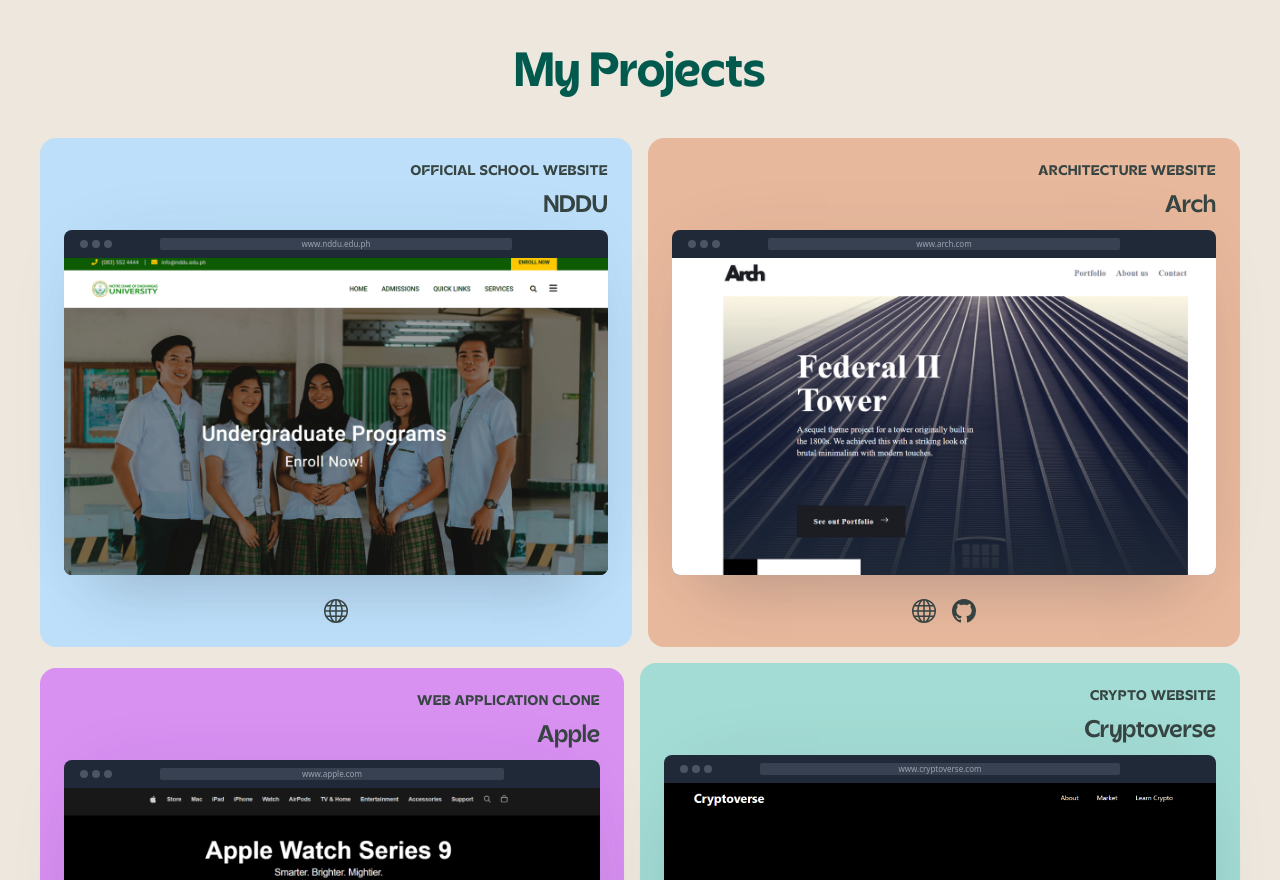
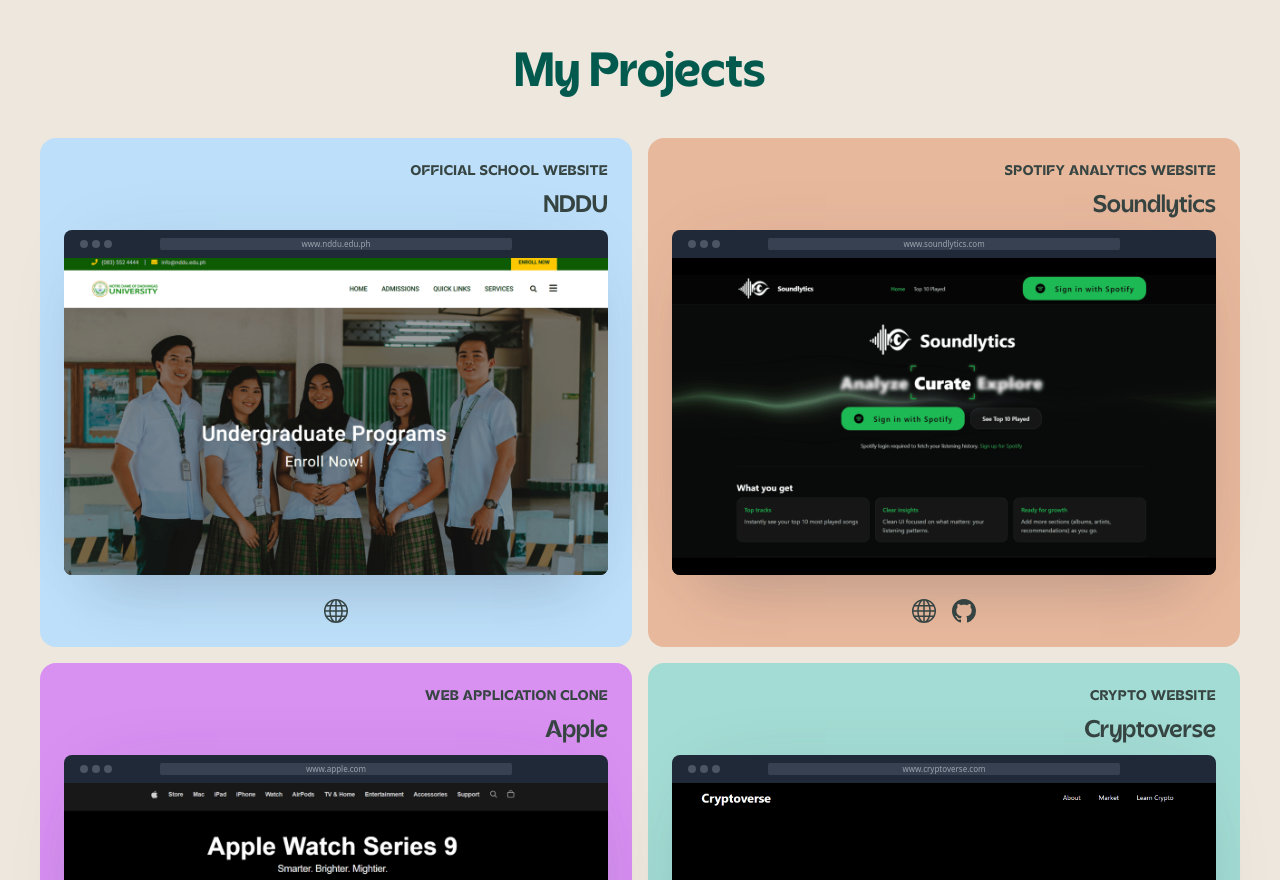
Before and after one commit to jamltg/dev-portfolio, a React (Vite) app: page / in a window 1280 px wide. Shown: the part 1900-2780 px from the top of the page. Built offline with nearby package versions, Linux system fonts and the light colour scheme.

Commit message:
Add soundlytics project in portfolio and add tech stack

```diff
--- a/index.html
+++ b/index.html
@@ -4,7 +4,7 @@
     <meta charset="UTF-8" />
     <link rel="icon" type="image/svg+xml" href="/src/assets/images/laptop-idea.svg" />
     <meta name="viewport" content="width=device-width, initial-scale=1.0" />
-    <title>Vite + React</title>
+    <title>Jam Letigio's Portfolio</title>
   </head>
   <body>
     <div id="root"></div>
--- a/src/components/Collaborate.jsx
+++ b/src/components/Collaborate.jsx
@@ -5,7 +5,7 @@
 export default function Collaborate() {
   return (
     <div className='bg-[#EDE7DE] py-10'>
-        <div className='max-w-7xl px-20 mx-auto flex flex-col items-center gap-10 lg:px-10 lg:flex-row lg:gap-2'>
+        <div className='max-w-7xl px-10 mx-auto flex flex-col items-center gap-10 lg:px-10 lg:flex-row lg:gap-2'>
             <div className='flex-[2]'>
                 <CollaborateInfo/>
             </div>
--- a/src/components/CollaborateInfo.jsx
+++ b/src/components/CollaborateInfo.jsx
@@ -15,9 +15,9 @@
             <p className='text-[#4c6763] font-acornBold text-3xl text-center'>About Me</p>
         </div>
         <div>
-            <p className='text-[#4c6763] font-sfProRegular text-center md:text-justify'>The cusp of creativity and technology has always been where I thrive. With a strong foundation from my Computer Science degree and experience in tech, I specialize in building user-friendly and efficient applications. Over the years, I've honed my skills in web design, dynamic application development, server-side programming, and database management.
+            <p className='text-[#4c6763] font-sfProRegular text-left md:text-justify'>The cusp of creativity and technology has always been where I thrive. With a strong foundation from my Computer Science degree and experience in tech, I specialize in building user-friendly and efficient applications. Over the years, I've honed my skills in web design, dynamic application development, server-side programming, and database management.
             </p>
-            <p className='text-[#4c6763] font-sfProRegular text-center md:text-justify mt-3'>Beyond the screen, I find balance and energy through swimming and hitting the gym. These pastimes not only keep me active but also fuel the focus and discipline I bring to my work.</p>
+            <p className='text-[#4c6763] font-sfProRegular text-left md:text-justify mt-3'>Beyond the screen, I find balance and energy through swimming and hitting the gym. These pastimes not only keep me active but also fuel the focus and discipline I bring to my work.</p>
         </div>
         <div className='mt-3 flex justify-center'>
             <div>
--- a/src/components/ProjectArch.jsx
+++ b/src/components/ProjectArch.jsx
@@ -3,7 +3,7 @@
 
 export default function ProjectArch() {
   return (
-    <div className='bg-[#E8B89C] max-w-[600px] flex flex-col justify-center items-center p-6 rounded-2xl'>
+    <div className='bg-[#BEE7C5] max-w-[600px] flex flex-col justify-center items-center p-6 rounded-2xl'>
       <div className='w-full text-right text-base pb-2'>
         <p className='font-acornBold text-sm tracking-wider text-[#364442]'>ARCHITECTURE WEBSITE</p>
         <p className='font-acornSemiBold mt-2 text-2xl text-[#364442]'>Arch</p>
--- /dev/null
+++ b/src/components/ProjectSoundlytics.jsx
@@ -0,0 +1,38 @@
+import React from 'react'
+import { BsGlobe, BsGithub } from "react-icons/bs";
+
+export default function ProjectSoundlytics() {
+  return (
+    <div className='bg-[#E8B89C] max-w-[600px] flex flex-col justify-center items-center p-6 rounded-2xl'>
+      <div className='w-full text-right text-base pb-2'>
+        <p className='font-acornBold text-sm tracking-wider text-[#364442]'>SPOTIFY ANALYTICS WEBSITE</p>
+        <p className='font-acornSemiBold mt-2 text-2xl text-[#364442]'>Soundlytics</p>
+      </div>
+      <figure class="ms-auto relative z-1 max-w-full w-3xl h-auto shadow-[0_2.75rem_3.5rem_-2rem_rgb(45_55_75_/_20%),_0_0_5rem_-2rem_rgb(45_55_75_/_15%)] rounded-b-lg">
+        <div class="relative flex items-center max-w-3xl bg-gray-800 rounded-t-lg py-2 px-24">
+          <div class="flex gap-x-1 absolute top-2/4 start-4 -translate-y-1">
+            <span class="size-2 bg-gray-600 rounded-full"></span>
+            <span class="size-2 bg-gray-600 rounded-full"></span>
+            <span class="size-2 bg-gray-600 rounded-full"></span>
+          </div>
+        <div class="flex justify-center items-center size-full bg-gray-700 text-[.25rem] text-gray-400 rounded-sm sm:text-[.5rem]">www.soundlytics.com</div>
+        </div>
+        <div class="bg-gray-800 rounded-b-lg">
+          <img class="rounded-b-lg" src='/images/soundlytics.png' alt="image"/>
+        </div>
+      </figure>
+      <div className='flex mt-6 gap-4'>
+        <div>
+          <a href="https://github.com/jamltg/soundlytics" title="Soundlytics Website" target="_blank" rel="noreferrer" className='font-acornRegular text-[#fff] text-lg mt-4'>
+            <BsGlobe size={24} style={{color:"#364442"}}/>
+          </a>
+        </div>
+        <div>
+          <a href="https://soundlytics.vercel.app/" title="Soundlytics Website GitHub" target="_blank" rel="noreferrer" className='font-acornRegular text-[#fff] text-lg mt-4'>
+            <BsGithub size={24} style={{color:"#364442"}}/>
+          </a>
+        </div>
+      </div>
+    </div>
+  )
+}
--- a/src/components/Projects.jsx
+++ b/src/components/Projects.jsx
@@ -3,18 +3,18 @@
 import ProjectArch from './ProjectArch'
 import ProjectApple from './ProjectApple'
 import ProjectCryptoverse from './ProjectCryptoverse'
+import ProjectSoundlytics from './ProjectSoundlytics'
 
 export default function Projects() {
   return (
     <div id='projects' className='bg-[#EDE7DE] flex flex-col justify-center items-center mx-auto pt-16 px-10 pb-20 gap-4'>
       <h1 className='font-acornBold text-[#025a4e] text-4xl mb-6 lg:text-5xl'>My Projects</h1>
-      <div className='max-w-7xl w-full flex flex-col justify-center items-center gap-4 lg:flex-row'>
+      <div className='max-w-7xl w-full grid grid-cols-1 md:grid-cols-2 gap-4'>
         <ProjectNDDU/>
-        <ProjectArch/>
-      </div>
-      <div className='max-w-7xl w-full flex flex-col justify-center items-center gap-4 lg:flex-row'>
+        <ProjectSoundlytics/>
         <ProjectApple/>
         <ProjectCryptoverse/>
+        <ProjectArch/>
       </div>
     </div>
   )
--- a/src/components/TechStack.jsx
+++ b/src/components/TechStack.jsx
@@ -10,7 +10,10 @@
             <img className="h-12" src="https://cdn.jsdelivr.net/gh/devicons/devicon@latest/icons/javascript/javascript-original.svg" />
             <img className="h-12" src="https://cdn.jsdelivr.net/gh/devicons/devicon@latest/icons/react/react-original.svg" />
             <img className="h-12" src="https://cdn.jsdelivr.net/gh/devicons/devicon@latest/icons/nodejs/nodejs-original-wordmark.svg" />
+            <img className="h-12" src="https://cdn.jsdelivr.net/gh/devicons/devicon@latest/icons/postgresql/postgresql-plain.svg" />
+            <img className="h-12" src="https://cdn.jsdelivr.net/gh/devicons/devicon@latest/icons/mysql/mysql-original-wordmark.svg" />
             <img className="h-12" src="https://cdn.jsdelivr.net/gh/devicons/devicon@latest/icons/tailwindcss/tailwindcss-original.svg" />
+            <img className="h-12" src="https://cdn.jsdelivr.net/gh/devicons/devicon@latest/icons/git/git-original.svg" />
         </div>
     </div>
   )
```
Also changed, not shown: public/images/soundlytics.png (added).
